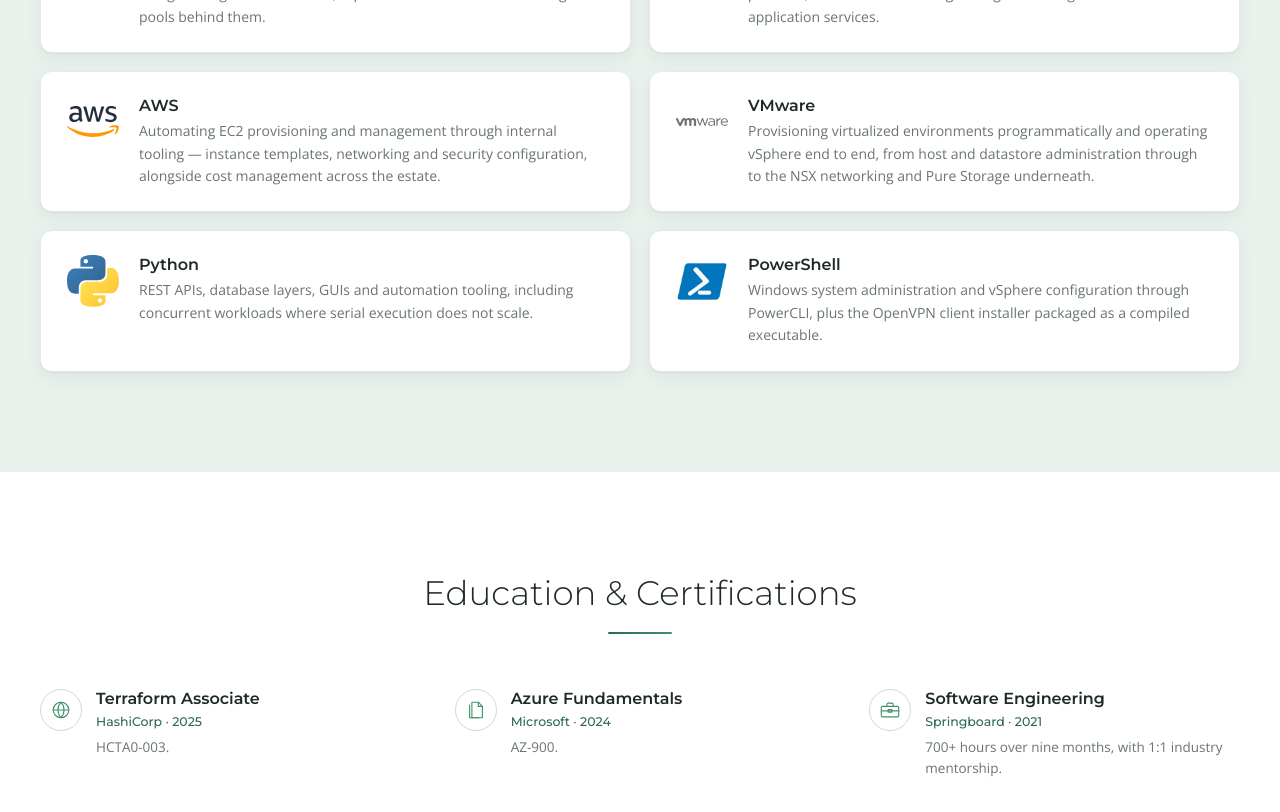
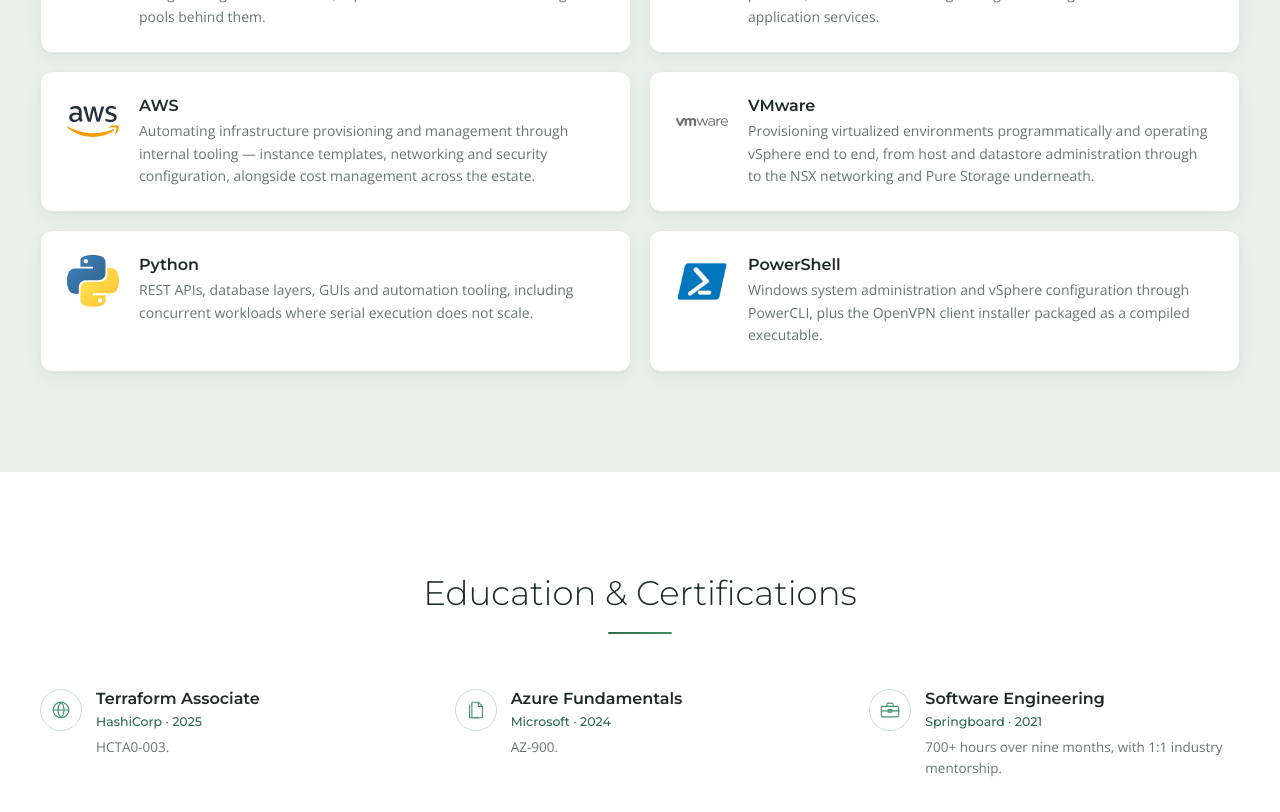
Before and after one commit to leshawn-rice/leshawn-rice.github.io, a React (Vite) app: page / in a window 1280 px wide. Shown: the part 4160-4972 px from the top of the page. Built offline with nearby package versions, Linux system fonts and the light colour scheme.

Commit message:
AWS: broaden EC2 to infrastructure

```diff
--- a/src/data/site.js
+++ b/src/data/site.js
@@ -191,7 +191,7 @@
     name: 'AWS',
     logo: aws,
     tags: ['cloud'],
-    note: 'Automating EC2 provisioning and management through internal tooling — instance templates, networking and security configuration, alongside cost management across the estate.',
+    note: 'Automating infrastructure provisioning and management through internal tooling — instance templates, networking and security configuration, alongside cost management across the estate.',
   },
   {
     name: 'VMware',
```
